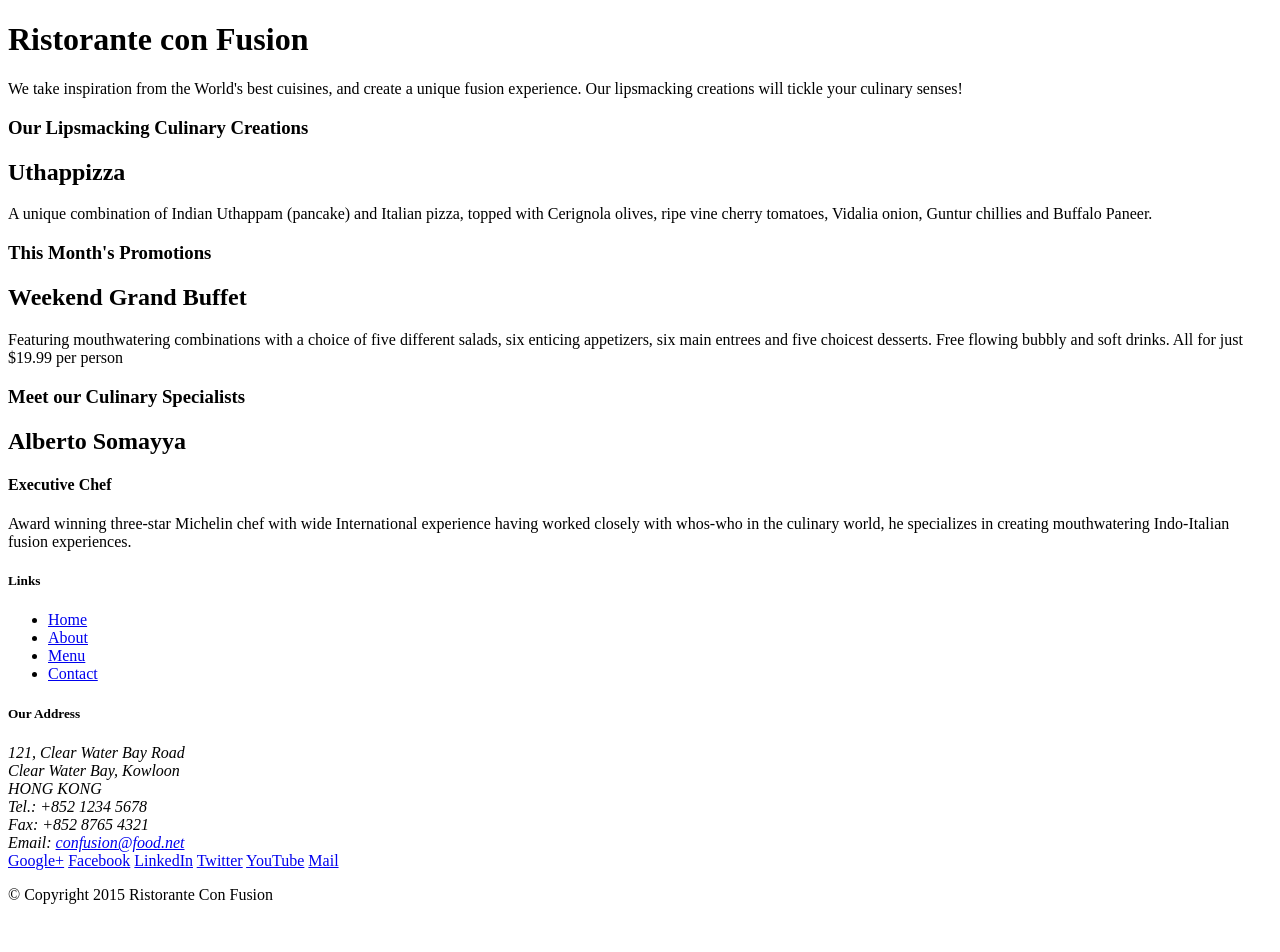
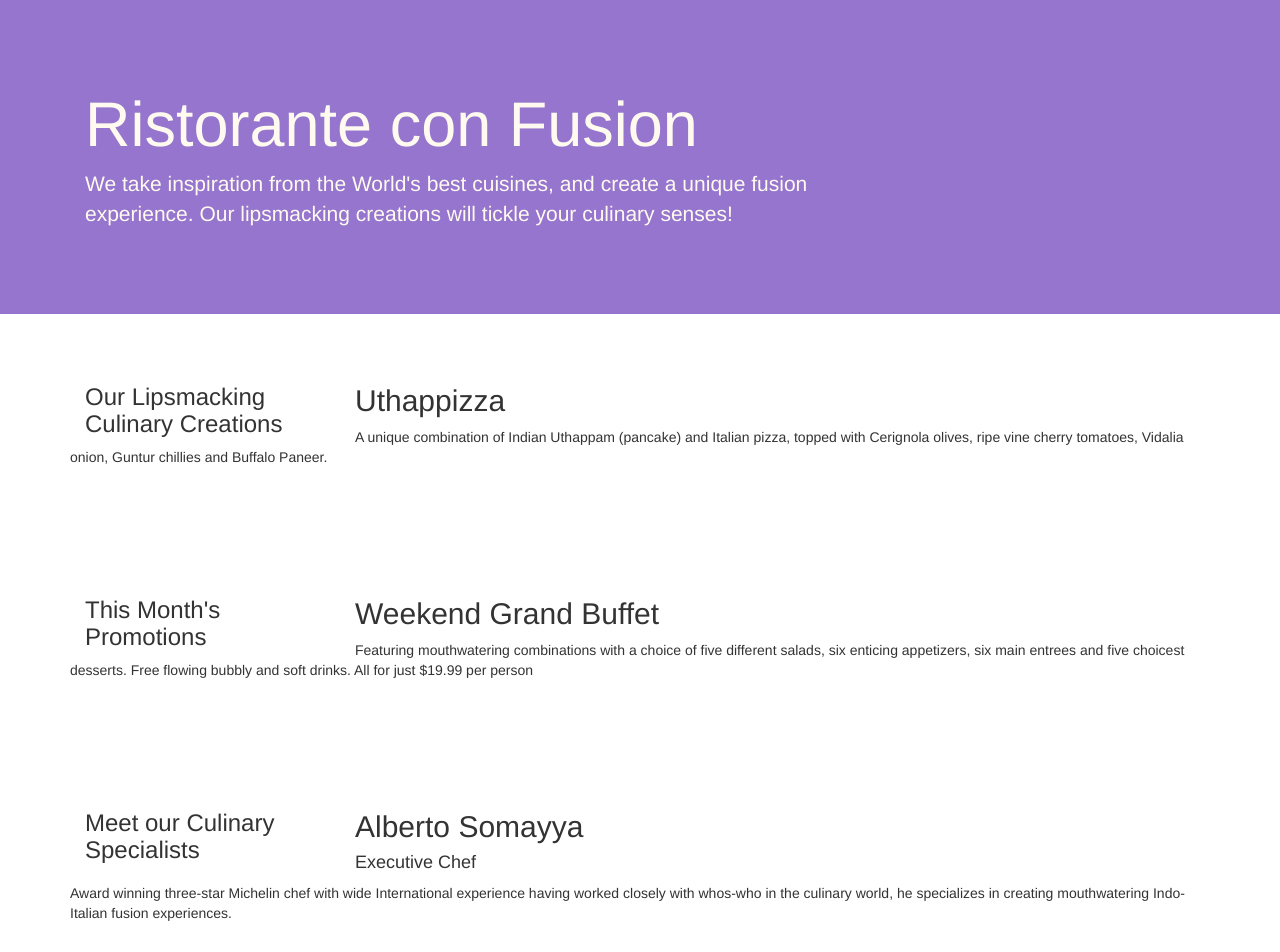
Before and after one commit to amarvick/conFusion, a website: page index.html in a window 1280 px wide. Shown: the top 952 px of the page. Before the commit the page ends 920 px from the top, so only its background shows below. Drawn offline with nearby package versions, Linux system fonts and the light colour scheme.

Commit message:
First commit - includes full first project in week 1

```diff
--- /dev/null
+++ b/css/style.css
@@ -0,0 +1,28 @@
+.row-header {
+    margin: 0px auto;
+    padding: 0px;
+}
+
+.row-content {
+    margin: 0px auto;
+    padding: 50px 0px 50px 0px;
+}
+
+.footer {
+    background-color: #D1C4E9;
+    margin: 0px auto;
+    padding: 20px 0px 20px 0px;
+}
+
+.jumbotron {
+    padding: 70px 30px 70px 30px;
+    margin: 0px auto;
+    background: #9575CD;
+    color: floralwhite;
+}
+
+address {
+    font-size: 80%;
+    margin: 0px;
+    color: #0f0f0f;
+}
--- a/index.html
+++ b/index.html
@@ -3,70 +3,80 @@
 
 <head>
     <title>Ristorante Con Fusion</title>
+    <!-- Required meta tags always come first -->
+    <meta charset="utf-8">
+    <meta name="viewport" content="width=device-width, initial-scale=1, shrink-to-fit=no">
+    <meta http-equiv="x-ua-compatible" content="ie=edge">
+    <!-- Bootstrap CSS -->
+    <link rel="stylesheet" href="node_modules/bootstrap/dist/css/bootstrap.min.css">
+    <link rel="stylesheet" href="css/style.css">
+    <!-- jQuery first, then Tether, then Bootstrap JS. -->
+    <script src="node_modules/jquery/dist/jquery.min.js"></script>
+    <script src="node_modules/tether/dist/js/tether.min.js"></script>
+    <script src="node_modules/bootstrap/dist/js/bootstrap.min.js"></script>
 </head>
 
 <body>
-
-    <header>
-        <div>
-            <div>
-                <div>
+    <header class="jumbotron">
+        <div class="container">
+            <div class="row row-header">
+                <div class="col-12 col-sm-8">
                     <h1>Ristorante con Fusion</h1>
                     <p>We take inspiration from the World's best cuisines, and create a unique fusion experience. Our lipsmacking creations will tickle your culinary senses!</p>
                 </div>
-                <div>
+                <div class="col col-sm">
                 </div>
             </div>
         </div>
     </header>
 
-    <div>
-        <div>
-            <div>
+    <div class="container">
+        <div class="row row-content align-items-center">
+            <div class="col-sm-4 col-md-3 flex-last">
                 <h3>Our Lipsmacking Culinary Creations</h3>
             </div>
-            <div>
+            <div class="col-sm col-md flex-first">
                 <h2>Uthappizza</h2>
-                <p>A unique combination of Indian Uthappam (pancake) and Italian pizza, topped with Cerignola olives, ripe vine cherry tomatoes, Vidalia onion, Guntur chillies and Buffalo Paneer.</p>
+                <p class="hidden-xs-down">A unique combination of Indian Uthappam (pancake) and Italian pizza, topped with Cerignola olives, ripe vine cherry tomatoes, Vidalia onion, Guntur chillies and Buffalo Paneer.</p>
             </div>
         </div>
 
 
-        <div>
-            <div>
+        <div class="row row-content align-items-center">
+            <div class="col-sm-4 col-md-3">
                 <h3>This Month's Promotions</h3>
             </div>
-            <div>
+            <div class="col-sm col-md">
                 <h2>Weekend Grand Buffet</h2>
-                <p>Featuring mouthwatering combinations with a choice of five different salads, six enticing appetizers, six main entrees and five choicest desserts. Free flowing bubbly and soft drinks. All for just $19.99 per person </p>
+                <p class="hidden-xs-down">Featuring mouthwatering combinations with a choice of five different salads, six enticing appetizers, six main entrees and five choicest desserts. Free flowing bubbly and soft drinks. All for just $19.99 per person </p>
             </div>
         </div>
 
-        <div>
-            <div>
+        <div class="row row-content align-items-center">
+            <div class="col-sm-4 push-sm-8 col-md-3 push-md-9">
                 <h3>Meet our Culinary Specialists</h3>
             </div>
-            <div>
+            <div class="col-sm pull-sm-4 col-md pull-md-3">
                 <h2>Alberto Somayya</h2>
                 <h4>Executive Chef</h4>
-                <p>Award winning three-star Michelin chef with wide International experience having worked closely with whos-who in the culinary world, he specializes in creating mouthwatering Indo-Italian fusion experiences. </p>
+                <p class="hidden-xs-down">Award winning three-star Michelin chef with wide International experience having worked closely with whos-who in the culinary world, he specializes in creating mouthwatering Indo-Italian fusion experiences. </p>
             </div>
         </div>
     </div>
 
-    <footer>
-        <div>
-            <div>
-                <div>
+    <footer class="footer">
+        <div class="container">
+            <div class="row">
+                <div class="col-5 offset-1 col-sm-2">
                     <h5>Links</h5>
-                    <ul>
+                    <ul class="list-unstyled">
                         <li><a href="#">Home</a></li>
                         <li><a href="#">About</a></li>
                         <li><a href="#">Menu</a></li>
                         <li><a href="#">Contact</a></li>
                     </ul>
                 </div>
-                <div>
+                <div class="col-6 col-sm-5">
                     <h5>Our Address</h5>
                     <address>
 		              121, Clear Water Bay Road<br>
@@ -77,7 +87,7 @@
 		              Email: <a href="mailto:confusion@food.net">confusion@food.net</a>
 		           </address>
                 </div>
-                <div>
+                <div class="col col-sm-4 align-self-center" style="text-align: center;">
                     <div>
                         <a href="http://google.com/+">Google+</a>
                         <a href="http://www.facebook.com/profile.php?id=">Facebook</a>
@@ -88,8 +98,8 @@
                     </div>
                 </div>
            </div>
-           <div>
-                <div>
+           <div class="row justify-content-center">
+                <div class="col-auto">
                     <p>© Copyright 2015 Ristorante Con Fusion</p>
                 </div>
            </div>
```
Also changed, not shown: aboutus.html (added, +111 -0 lines).
